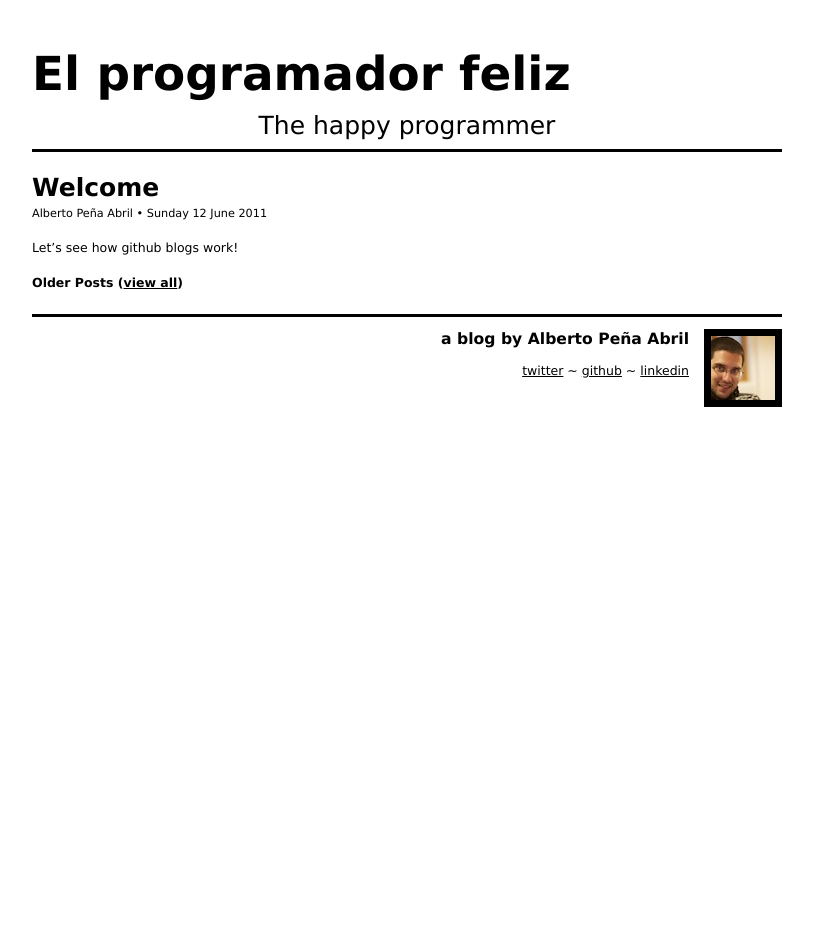
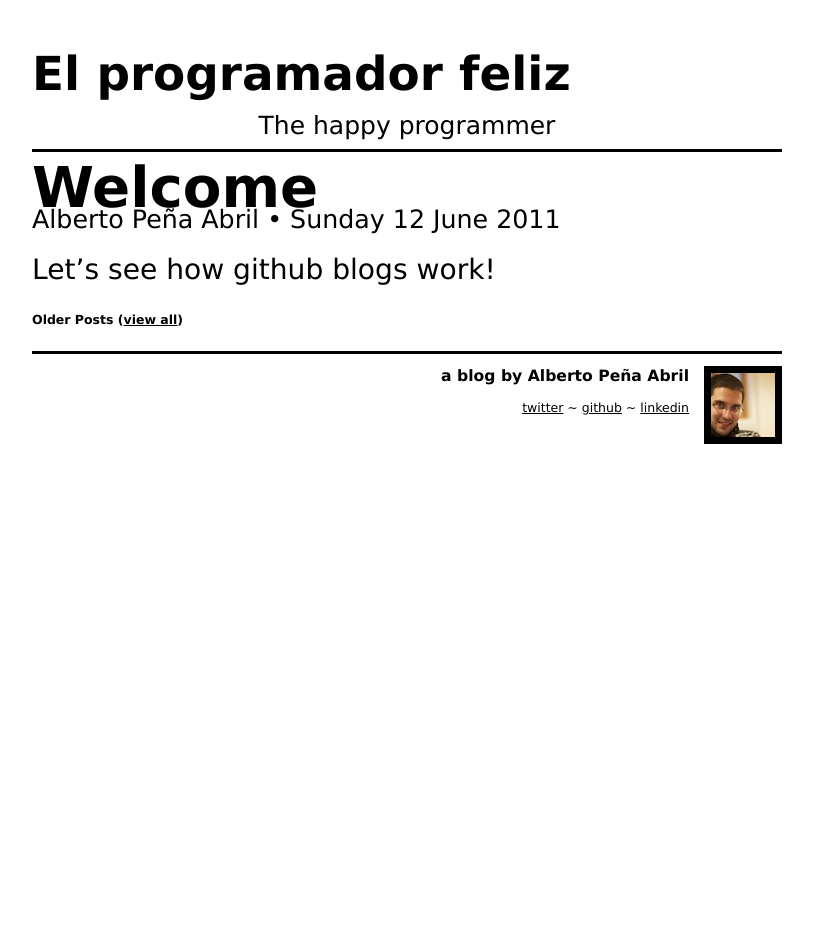
Before and after one commit to plagelao/plagelao.github.com, a Jekyll site: the page built from index.html, in a window 1280 px wide. Shown: the whole page, without its empty margins (233-1046 px from the left). Built offline with Jekyll 4.4.1, drawn with Linux system fonts in a browser that asks for light colours.

Commit message:
Changes post font size

```diff
--- a/css/screen.css
+++ b/css/screen.css
@@ -107,6 +107,10 @@ div.site {
   margin: 10px 0;
 }
 
+.post {
+ font-size: 1.5em;
+}
+
 .title a, .post h1 a {
    color: black;
    font-size: 2em;
```
